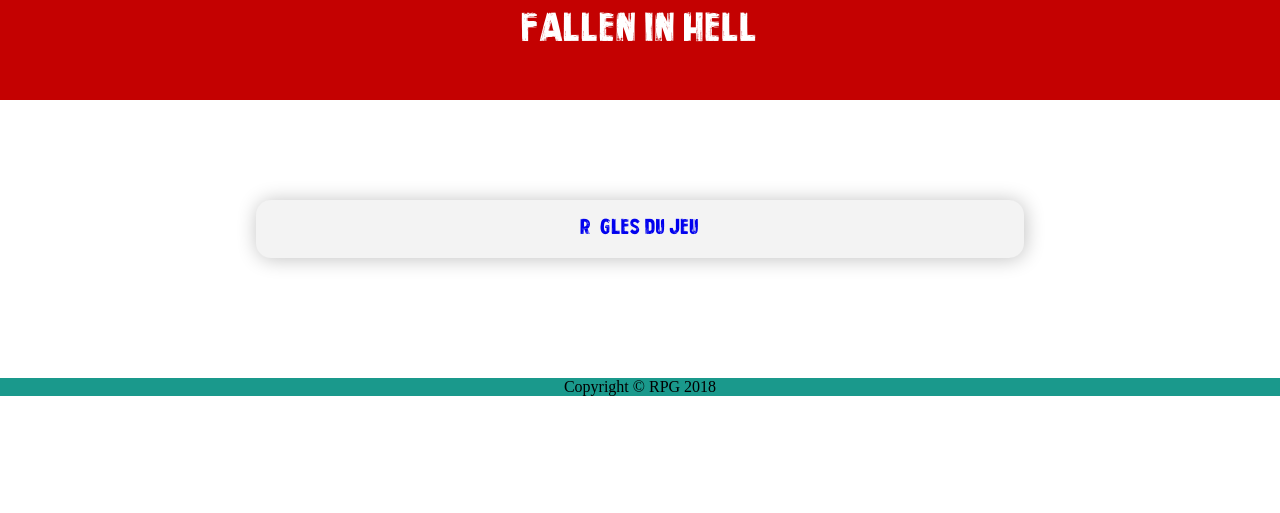
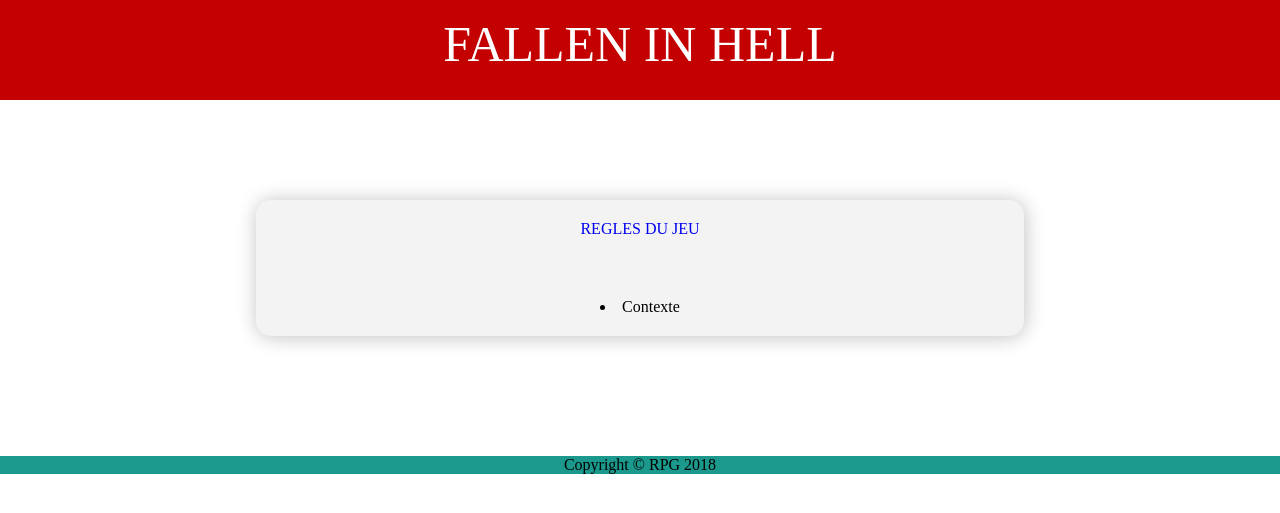
Before and after one commit to FlavienJalabert/RPG-CAFEMULTIMEDIA, a PHP site: page / in a window 1280 px wide. Shown: the top 513 px of the page. Run offline with PHP 8.4, Linux system fonts and the light colour scheme.

Commit message:
police + test

```diff
--- a/css/style.css
+++ b/css/style.css
@@ -5,6 +5,8 @@
 {
 	font-family: 'Personal Services';
 	src: url('../fonts/Personal Services.ttf');
+	font-family: 'Apocalypse-Regular';
+	src: url('../fonts/Apocalypse-Regular.ttf');
 }
 
 html, body
@@ -60,17 +62,18 @@ html, body
 	padding: 15px;
 	color: white;
 	font-family: "Personal Services";
-	font-size: 30px;
+	font-size: 50px;
     transition-property: all;
     transition-duration: 0.3s;
     transition-timing-function: initial;
     transition-delay: initial;
 }
 
-.menu li:hover
+/*.menu li:hover
 {
 	font-size: 60px;
 }
+*/
 
 .menu li:visited
 {
@@ -182,6 +185,7 @@ h1
 .content_corps a
 {
 	text-decoration-color: #C40101;
+	font-family : Apocalypse-Regular;
 }
 
 .content_corps a:hover
@@ -190,10 +194,22 @@ h1
 	text-decoration-color: #0c5b9b;
 }
 
+.contexte{
+	margin-top : 20px;
+}
+
+
 a.liens_menu
 {
 	text-decoration: none;
 	font-family : Personal Services;
+}
+
+a.liens_menu:visited
+{
+	text-decoration: none;
+	font-family : Personal Services;
+	color : #C40101;
 }
 
 p
--- a/index.php
+++ b/index.php
@@ -30,13 +30,18 @@
 			<div id="conteneur_corps">
 				<div id="structure_corps">
 					<div class="content_corps">
-						<a href="site/regles.php" class="liens_menu">RÈGLES DU JEU</a>
+						<a href="site/regles.php" class="liens_menu">REGLES DU JEU</a>
 
 						<!--<h1>RPG</h1>
 						<br>
 						<?php
 							//include ('./php/jeu.php');
 						?>-->
+					</div>
+				</div>
+				<div id="structure_corps">
+					<div class="content_corps">
+						<li class="contexte">Contexte</li>
 					</div>
 				</div>
 			</div>
```
Also changed, not shown: test/caca.txt (added), 1 other file.
